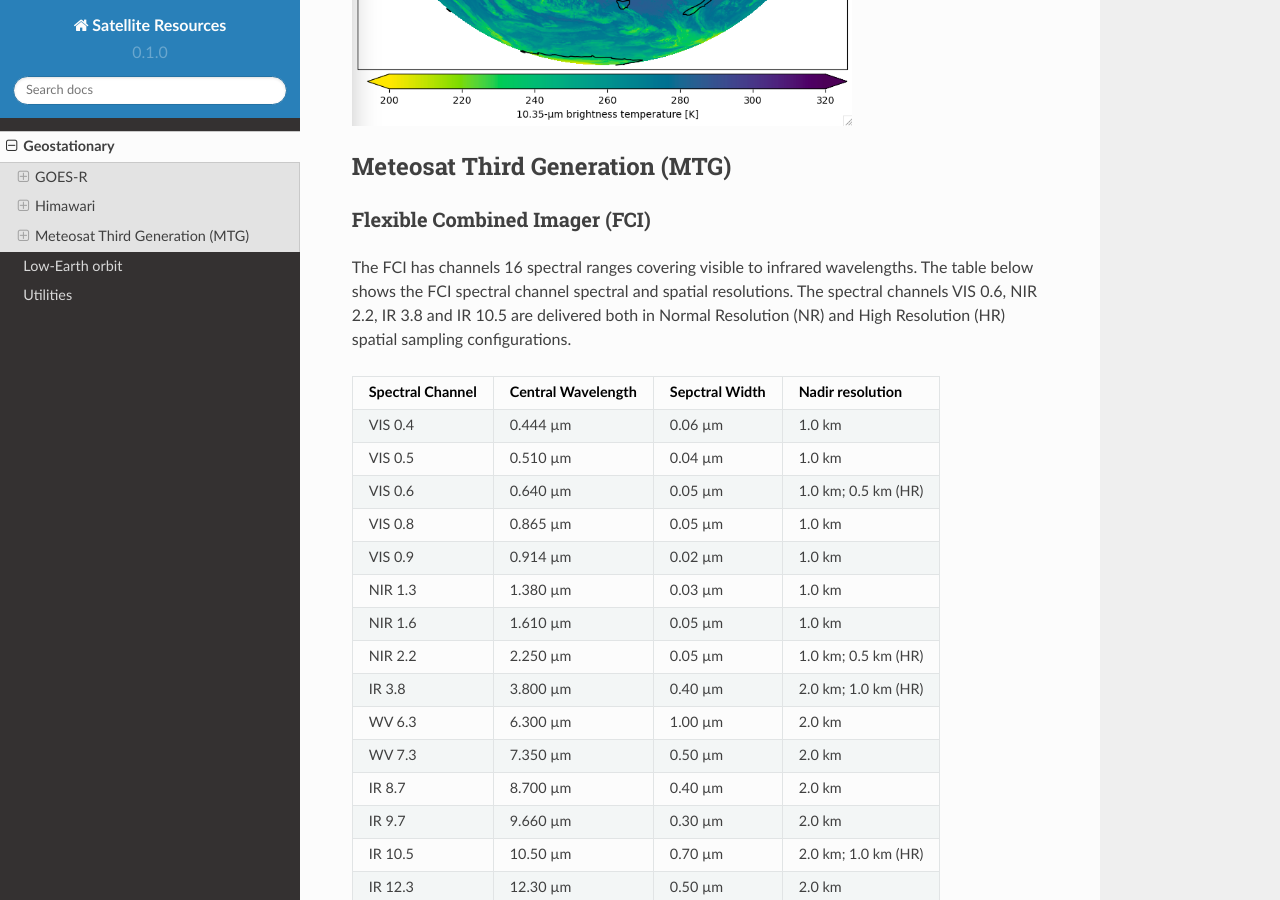
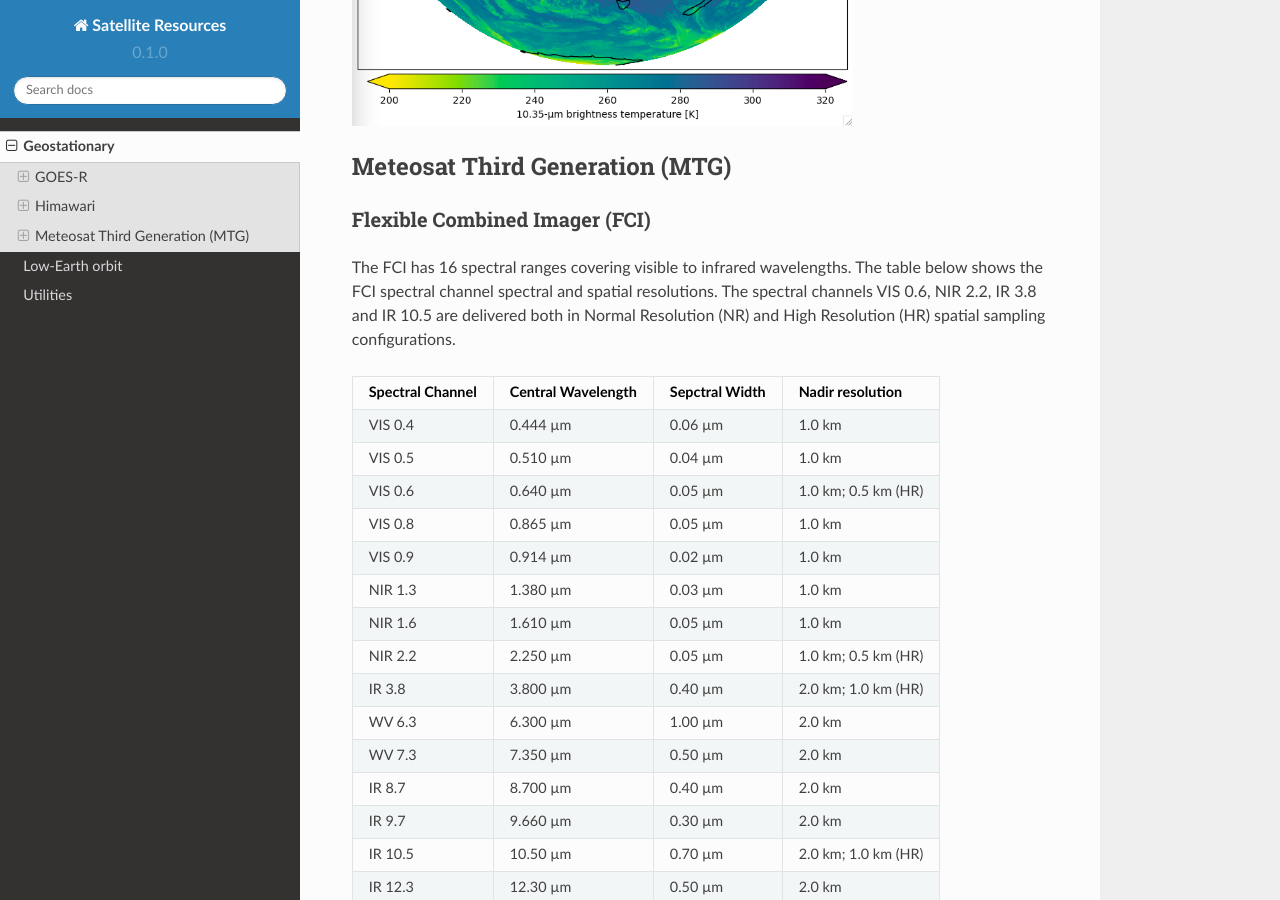
Before and after one commit to jlc248/satellite-resources, a Sphinx documentation site: the page built from docs/source/Geostationary.rst, in a window 1280 px wide and 900 px high, scrolled down 12271 px. Built offline with Sphinx 7.4.7 and the Read the Docs theme 2.0.0, drawn with Linux system fonts in a browser that asks for light colours; pages that are not in the unit, such as notebooks, are missing from menus; some of the changed text lies outside the part shown.

Commit message:
Update Geostationary.rst

```diff
--- a/docs/source/Geostationary.rst
+++ b/docs/source/Geostationary.rst
@@ -369,7 +369,7 @@ Meteosat Third Generation (MTG)
 Flexible Combined Imager (FCI)
 ~~~~~~~~~~~~~~~~~~~~~~~~~~~~~~
 
-The FCI has channels 16 spectral ranges covering visible to infrared wavelengths. The table below shows the FCI spectral channel spectral and spatial resolutions. The spectral channels VIS 0.6, NIR 2.2, IR 3.8 and IR 10.5 are delivered both in Normal Resolution (NR) and High Resolution (HR) spatial sampling configurations.
+The FCI has 16 spectral ranges covering visible to infrared wavelengths. The table below shows the FCI spectral channel spectral and spatial resolutions. The spectral channels VIS 0.6, NIR 2.2, IR 3.8 and IR 10.5 are delivered both in Normal Resolution (NR) and High Resolution (HR) spatial sampling configurations.
 
 +------------------+---------------------+------------------+--------------------+
 | Spectral Channel |  Central Wavelength |  Sepctral Width  |  Nadir resolution  |
@@ -417,7 +417,7 @@ The images below show the approximate pixel area in km^2, assuming 1-km spatial
   :width: 450
   :alt: Map of FCI pixel area over Europe
 
-Scan modes
+Scan Modes
 ,,,,,,,,,,
 
 FCI has two scanning modes:
@@ -427,8 +427,18 @@ FCI has two scanning modes:
 
 The nominal operational mode is based on *two* imager satellites. In the full operational constellation, one MTG-I satellite performs the full Earth-disc scanning in a 10-minute repeat cycle, the second covers the northern quarter of the full disc, over Europe in 2.5 minutes. See the `FCI data guide <https://user.eumetsat.int/resources/user-guides/mtg-fci-level-1c-data-guide>`_ for more details.
 
+File Format
+,,,,,,,,,,,
 
+The file format is rather long for FCI data. Most users will only be interested in the Level 1c (Level 1b science data rectified to a reference grid) or Level 2 (Level 1b or Level 1c science data converted to geophysical values). Fortunately, the data are in netCDF4.
 
+The most important parts are the ``start_time`` and ``end_time``. The ``yyyyMMddhhmmss`` refers to the processing time of the file.
+
+.. image ../_static/images/FCI-filename.png
+  :width: 700
+  :alt: FCI file format explanation.
+
+All of the FCI channels are in the same netCDF (unlike ABI). Each channel is in up to two netCDF groups: FDHSI (Full Disk High Spectral Resolution Imagery), and HRFI (High Spatial Resolution Fast Imagery).
 
 Lightning Imager (LI)
 ~~~~~~~~~~~~~~~~~~~~~
```
